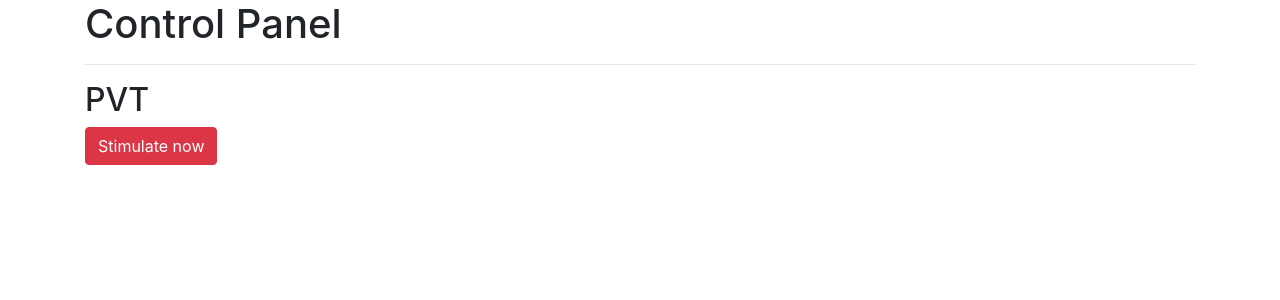
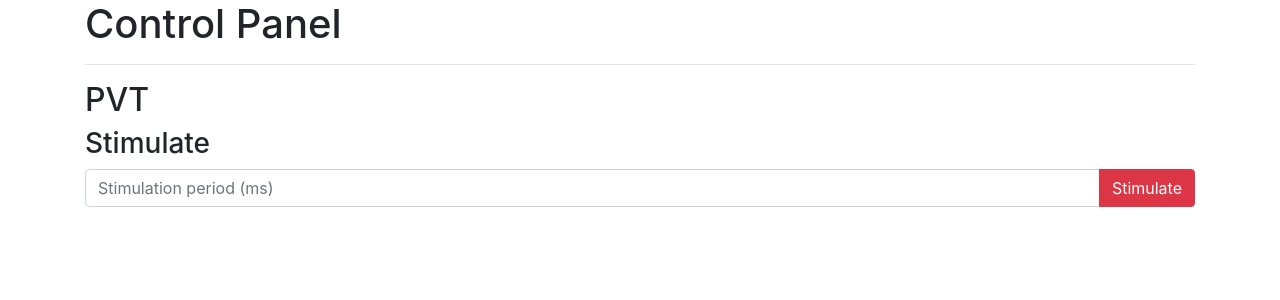
Before and after one commit to srakrn/web-based-pvt, a Flask app: page /control in a window 1280 px wide. Shown: the top 300 px of the page. Run offline with Flask 2, Linux system fonts and the light colour scheme; some libraries are stand-ins or nearby versions.

Commit message:
Stimulation duration

```diff
--- a/thebutton/templates/control.html
+++ b/thebutton/templates/control.html
@@ -22,9 +22,24 @@
       <h1>Control Panel</h1>
       <hr />
       <h2>PVT</h2>
-      <a class="btn btn-danger" href="#" onclick="sendPvtStimulate()"
-        >Stimulate now</a
-      >
+      <h3>Stimulate</h3>
+      <div class="input-group mb-3">
+        <input
+          type="text"
+          class="form-control"
+          placeholder="Stimulation period (ms)"
+          id="stimulation-period"
+        />
+        <div class="input-group-append">
+          <button
+            class="btn btn-danger"
+            type="button"
+            onclick="sendPvtStimulate()"
+          >
+            Stimulate
+          </button>
+        </div>
+      </div>
     </div>
   </body>
 
@@ -35,7 +50,7 @@
       socket.emit("control", {
         to: "pvt",
         action: "start",
-        duration: 500
+        duration: parseInt($("#stimulation-period").val())
       });
     }
   </script>
```
